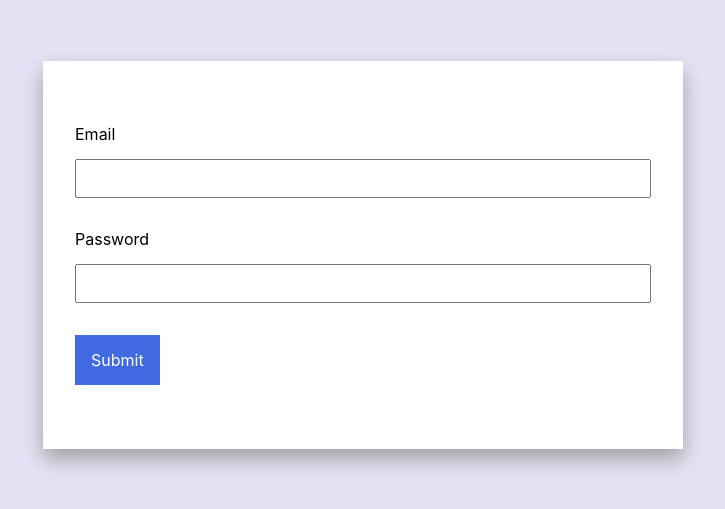
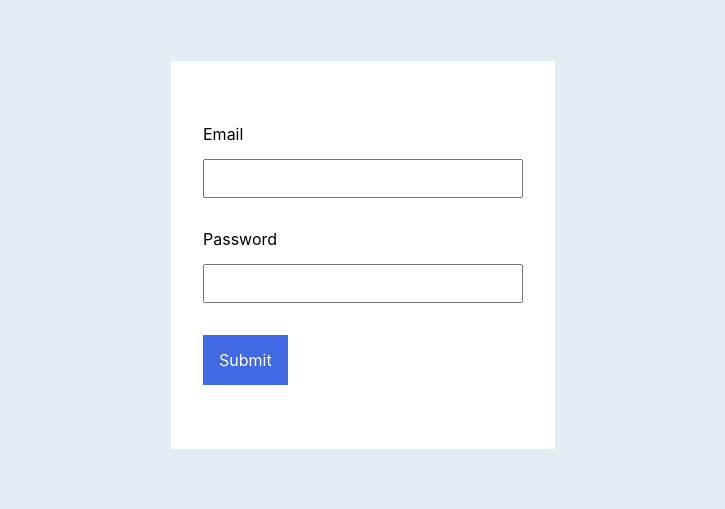
Before and after one commit to BuildForSDGCohort2/smart-CBT-frontend, a React (Create React App) app: page / in a window 1280 px wide. Shown: the part 145-654 px from the top of the page, without its empty margins (277-1002 px from the left). Built offline with nearby package versions, Linux system fonts and the light colour scheme.

Commit message:
storing for brnach checkout

```diff
--- a/src/assets/RouteStyle/base.scss
+++ b/src/assets/RouteStyle/base.scss
@@ -244,7 +244,9 @@ span {
   flex-direction: column;
   height: fit-content;
   // width: 50%;
-  box-shadow: 0 10px 20px #ccc;
+  // box-shadow: 0 10px 20px #ccc;
+  box-shadow: 0px 5px 8px 2px rgb(212, 212, 212);
+
   header{
     margin-bottom: 1rem;
   }
--- a/src/assets/RouteStyle/dashboard.module.scss
+++ b/src/assets/RouteStyle/dashboard.module.scss
@@ -31,7 +31,9 @@
   //   border: 1px solid blue;
   width: 23%;
   background-color: $white;
-  box-shadow: 0px 10px 8px #ccc;
+  // box-shadow: 0px 10px 8px #ccc;
+  box-shadow: 0px 5px 8px 2px rgb(212, 212, 212);
+
   > div,
   span {
     display: inline-block;
--- a/src/assets/RouteStyle/layout.module.scss
+++ b/src/assets/RouteStyle/layout.module.scss
@@ -3,7 +3,9 @@
 .container {
   display: flex;
   min-height: 100vh;
-  background-color: rgb(235, 235, 235);
+  // background-color: rgb(235, 235, 235);
+  background-color: rgb(234, 240, 247);
+
 
   main {
     // border: 1px solid red;
--- a/src/assets/RouteStyle/signin.module.scss
+++ b/src/assets/RouteStyle/signin.module.scss
@@ -11,7 +11,7 @@
 
 .form--container {
   min-height: 100vh;
-  background-color: rgb(227, 227, 245);
+  background-color: rgb(227, 235, 245);
 }
 
 .form--wrapper {
@@ -29,8 +29,8 @@
 .form--wrapper {
   flex-direction: column;
   height: fit-content;
-  width: 50%;
-  box-shadow: 0 10px 20px rgb(161, 161, 161);
+  width: 30%;
+  box-shadow: 0 5px 10px 30px 5px rgb(179, 179, 179);
   label {
     margin-bottom: 1rem;
   }
```
